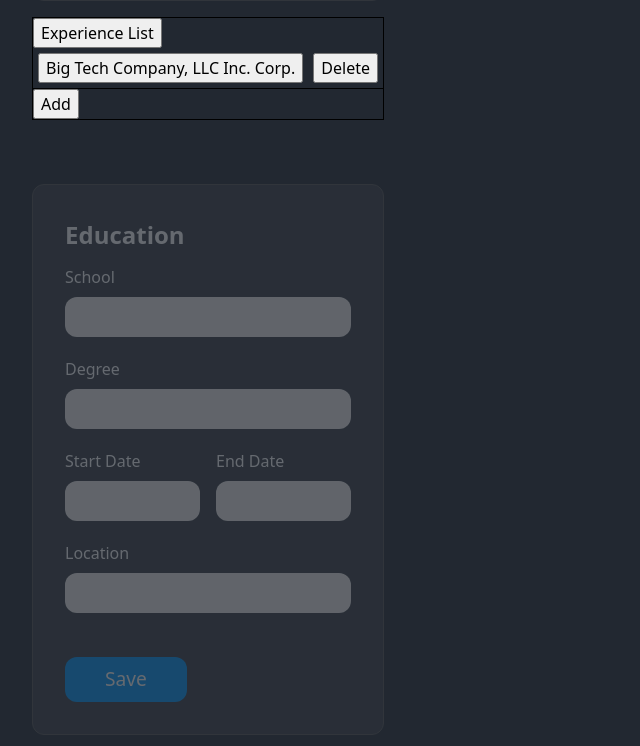
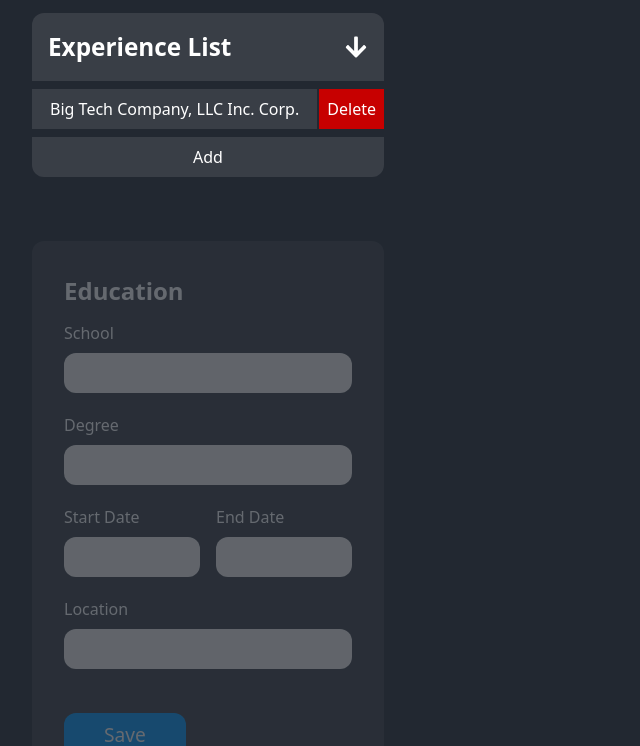
Before and after one commit to CopyypoC/odin-cv-application, a React (Vite) app: page / in a window 1280 px wide. Shown: the part 1300-2046 px from the top of the page, without its empty margins (0-640 px from the left). Built offline with nearby package versions, Linux system fonts and the light colour scheme.

Commit message:
feat: add react-icons arrow down for list

```diff
--- a/package.json
+++ b/package.json
@@ -11,7 +11,8 @@
   },
   "dependencies": {
     "react": "^19.1.0",
-    "react-dom": "^19.1.0"
+    "react-dom": "^19.1.0",
+    "react-icons": "^5.5.0"
   },
   "devDependencies": {
     "@eslint/js": "^9.25.0",
--- a/src/components/EducationList.jsx
+++ b/src/components/EducationList.jsx
@@ -1,3 +1,5 @@
+import { FaArrowDown } from "react-icons/fa";
+
 export function EducationList({
   educationData,
   toggleActive,
@@ -34,9 +36,10 @@ export function EducationList({
   });
 
   return (
-    <ul className="edu-list">
+    <ul className="edu-list section-list">
       <button type="button" className="list-title">
-        Education List
+        <h3>Education List</h3>
+        <FaArrowDown className="list-icon" size={24} />
       </button>
       {educationItems}
       <button
--- a/src/components/ExperienceList.jsx
+++ b/src/components/ExperienceList.jsx
@@ -1,3 +1,5 @@
+import { FaArrowDown } from "react-icons/fa";
+
 export function ExperienceList({
   experienceData,
   toggleActive,
@@ -34,9 +36,10 @@ export function ExperienceList({
   });
 
   return (
-    <ul className="exp-list">
+    <ul className="exp-list section-list">
       <button type="button" className="list-title">
-        Experience List
+        <h3>Experience List</h3>
+        <FaArrowDown className="list-icon" size={24} />
       </button>
       {experienceItems}
       <button
--- a/src/styles/App.css
+++ b/src/styles/App.css
@@ -12,11 +12,13 @@
   --cv-accent-clr: #ece3d5;
 
   /* Form */
-  --form-border-clr: 1px solid #555555;
+  --form-border-clr: 0;
   --form-section-gap: 4rem;
   --section-width: 85%;
   --input-outline: 3px solid #1e8e94;
   --save-bg-clr: #0097fa;
+  --delete-bg-clr: #c70000;
+  --hover-brighten: brightness(1.05) saturate(1.05);
 }
 
 /* General */
@@ -118,7 +120,7 @@ legend {
 
 .save-btn:hover {
   cursor: pointer;
-  filter: brightness(1.05);
+  filter: var(--hover-brighten);
 }
 
 .exp-form,
@@ -142,17 +144,68 @@ legend {
   gap: 8px;
 }
 
-.edu-list,
-.exp-list {
-  border: 1px solid black;
+/* Item Lists */
+.section-list {
+  display: flex;
+  flex-direction: column;
+  gap: 8px;
+  border: var(--form-border-clr);
+  border-radius: 12px;
   margin-bottom: var(--form-section-gap);
+  background-color: var(--main-bg-clr);
+}
+
+.section-list button:hover {
+  cursor: pointer;
+  filter: var(--hover-brighten);
+}
+
+.list-title {
+  display: flex;
+  justify-content: space-between;
+  text-align: left;
+  font-size: 1.3rem;
+  font-weight: 500;
+  width: 100%;
+  height: 100%;
+  padding: 16px;
+  border: 0;
+  border-radius: 12px 12px 0 0;
+  background-color: var(--main-accent-clr);
+  color: var(--font-clr-light);
+}
+
+.list-icon {
+  place-self: center;
 }
 
 .list-item {
   display: flex;
   justify-content: space-between;
-  border-bottom: 1px solid black;
-  padding: 5px;
+}
+
+.item-name,
+.list-add {
+  background-color: var(--main-accent-clr);
+  color: var(--font-clr-light);
+  border: 0;
+  padding: 8px;
+}
+
+.list-add {
+  border-radius: 0 0 12px 12px;
+}
+
+.item-name {
+  width: 100%;
+}
+
+.item-delete {
+  background-color: var(--delete-bg-clr);
+  border: 0;
+  padding: 8px;
+  color: var(--font-clr-light);
+  margin-left: 2px;
 }
 
 /* CV Template */
```
Also changed, not shown: 1 other file (tests, documents, lock files or other folders).
